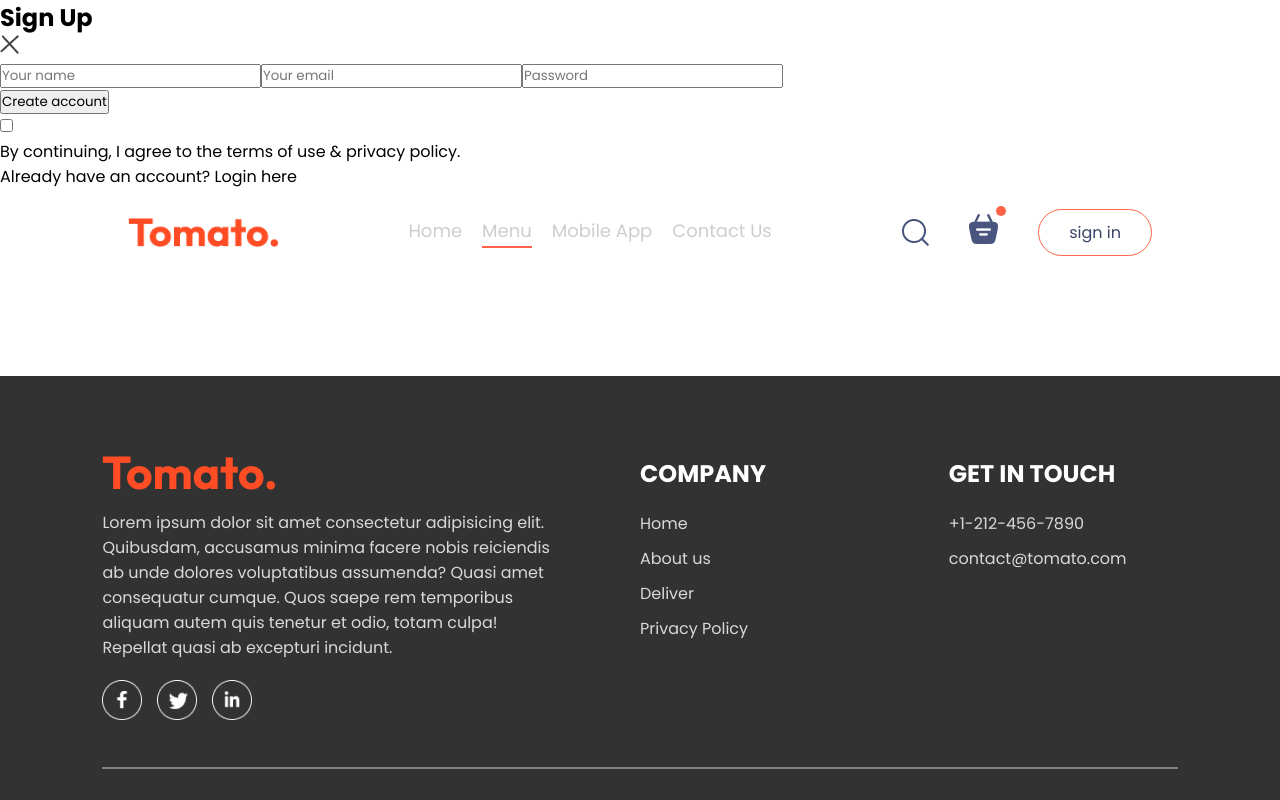
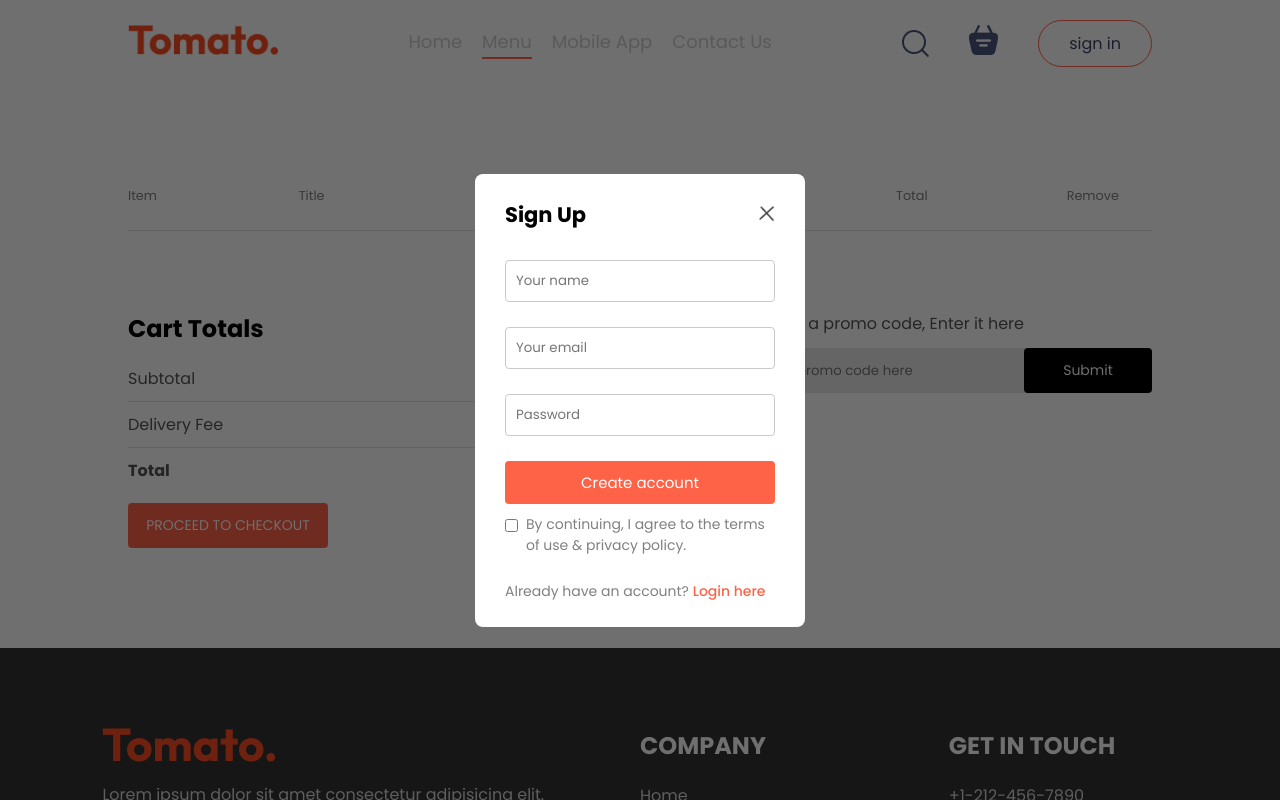
Before and after one commit to TheBoolean-Boy/Foodivery, a React (Vite) app: page /cart in a window 1280 px wide. Both pictures are taken after a click on the button "sign in". Shown: the top 800 px of the page. Built offline with nearby package versions, Linux system fonts and the light colour scheme.

Commit message:
total cart amount

```diff
--- a/src/Components/LoginPopup/LoginPopup.css
+++ b/src/Components/LoginPopup/LoginPopup.css
@@ -0,0 +1,69 @@
+.login-popup{
+  position: absolute;
+  z-index: 11;
+  width: 100%;
+  height: 100%;
+  background: #00000090;
+  display: grid;
+}
+
+.login-popip-container{
+  place-self: center;
+  width: max(23vw, 330px);
+  color: #808080;
+  background-color: white;
+  display: flex;
+  flex-direction: column;
+  gap: 25px;
+  padding: 25px  30px;
+  border-radius: 8px;
+  font-size: 14px;
+  animation: fadeIn 0.5s;
+}
+
+.login-popup-title{
+  display: flex;
+  justify-content: space-between;
+  align-items: center;
+  color: black;
+}
+.login-popup-title img{
+  width: 16px;
+  cursor: pointer;
+}
+.login-popup-inputs{
+  display: flex;
+  flex-direction: column;
+  gap: 20px;
+}
+.login-popup-inputs input{
+  outline: none;
+  border: 1px solid #c9c9c9;
+  padding: 10px;
+  border-radius: 4px;
+}
+
+.login-popip-container button{
+  border: none;
+  padding: 10px;
+  color: white;
+  background-color: tomato;
+  border-radius: 4px;
+  font-size: 15px;
+  cursor: pointer;
+}
+
+.login-popup-condition{
+  display: flex;
+  gap: 8px;
+  align-items: start;
+  margin-top: -15px;
+}
+.login-popip-container input{
+  margin-top: 5px;
+}
+.login-popip-container p span{
+  color: tomato;
+  font-weight: 500;
+  cursor: pointer;
+}
--- a/src/Components/LoginPopup/LoginPopup.jsx
+++ b/src/Components/LoginPopup/LoginPopup.jsx
@@ -32,8 +32,8 @@
           <p>By continuing, I agree to the terms of use & privacy policy.</p>
         </div>
         {state === "Login"
-          ? <p>Create a new account? <span onClick={() => setCurrState("Sign Up")}>Click here</span></p>
-          : <p>Already have an account? <span onClick={() => setCurrState("Login")}>Login here</span></p>
+          ? <p>Create a new account? <span onClick={() => setState("Sign Up")}>Click here</span></p>
+          : <p>Already have an account? <span onClick={() => setState("Login")}>Login here</span></p>
         }
 
       </form>
--- a/src/Components/Navbar/Navbar.css
+++ b/src/Components/Navbar/Navbar.css
@@ -63,7 +63,8 @@
   border-radius: 5px;
   background-color: tomato;
   top: -8px;
-  right: -8px;
+  right: 9.5px;
+  z-index: 8;
 }
 @media (max-width: 1050px) {
   .navbar .logo {
--- a/src/Components/Navbar/Navbar.jsx
+++ b/src/Components/Navbar/Navbar.jsx
@@ -1,14 +1,17 @@
 import './Navbar.css'
 import { assets } from '../../assets/assets'
-import { useState } from 'react'
-import { Link } from 'react-router-dom';
+import { useContext, useState } from 'react'
+import { Link, Links } from 'react-router-dom';
+import { StoreContext } from '../../Context/StoreContext';
 
 const Navbar = ({setShowLogin}) => {
+
   const [menu, setMenu] = useState("menu");
+  const {getTotalCartAmount} = useContext(StoreContext);
 
   return (
     <div className="navbar">
-      <img src={assets.logo} alt=""  className='logo'/>
+      <Link to="/"><img src={assets.logo} alt=""  className='logo'/></Link>
       <ul className="navbar-menu">
         <Link to="/" onClick={ () => setMenu("home")} className={menu ==="home"? "active": ""}>Home</Link>
         <a href= "#explore-menu" onClick={ () => setMenu("menu")} className={menu ==="menu"? "active": ""}>Menu</a>
@@ -18,8 +21,8 @@
       <div className="navbar-right">
         <img src={assets.search_icon} alt="" />
         <div className="navbar-search-icon">
-          <img src={assets.basket_icon} alt="" />
-          <div className="dot"></div>
+          <Link to= "/cart"> <img src={assets.basket_icon} alt="" /></Link>
+          <div className={getTotalCartAmount()? "dot": ""}></div>
         </div>
         <button onClick={() => setShowLogin(true)}>sign in</button>
       </div>
--- a/src/Context/StoreContext.jsx
+++ b/src/Context/StoreContext.jsx
@@ -7,31 +7,39 @@
 
   const [cartItems, setCartItems] = useState({});
 
-  const addToCart = (itemId) =>{
-    if(!cartItems[itemId]){
-      setCartItems( (prev) => ({...prev,[itemId]:1}) )
+  const addToCart = (itemId) => {
+    if (!cartItems[itemId]) {
+      setCartItems((prev) => ({ ...prev, [itemId]: 1 }))
     }
-    else{
-      setCartItems ( (prev) => ({...prev, [itemId]: prev[itemId]+1}) )
+    else {
+      setCartItems((prev) => ({ ...prev, [itemId]: prev[itemId] + 1 }))
     }
   }
 
   const removeFromCart = (itemId) => {
-    setCartItems( (prev) => ({...prev, [itemId]: prev[itemId]-1}) )
+    setCartItems((prev) => ({ ...prev, [itemId]: prev[itemId] - 1 }))
   }
 
-  useEffect ( () => {
-    console.log(cartItems);
-  }, [cartItems])
+  const getTotalCartAmount = () => {
+    let totalAmount = 0
+    for (const item in cartItems) {
+      if (cartItems[item] > 0) {
+        let itemPrice = food_list.find((product) => product._id === item);
+        totalAmount += itemPrice.price * cartItems[item];
+      }
+    }
+    return totalAmount;
+  }
 
   const contextValue = {
     food_list,
     cartItems,
     setCartItems,
     addToCart,
-    removeFromCart
+    removeFromCart,
+    getTotalCartAmount
   }
-  return(
+  return (
     <StoreContext.Provider value={contextValue}>
       {props.children}
     </StoreContext.Provider>
--- a/src/Pages/Cart/Cart.css
+++ b/src/Pages/Cart/Cart.css
@@ -0,0 +1,96 @@
+.cart {
+  margin-top: 100px;
+}
+
+.cart-items-title {
+  display: grid;
+  grid-template-columns: 1fr 1.5fr 1fr 1fr 1fr 0.5fr;
+  align-items: center;
+  color: grey;
+  font-size: max(1vw, 12px);
+}
+.cart-items-item{
+  margin: 10px 0px;
+  color: black;
+}
+.cart-items-item img{
+  width: 50px;
+}
+.cart hr{
+  height: 1px;
+  background: #e2e2e2;
+  border: none;
+}
+.cart-items-item .cross{
+  cursor: pointer;
+}
+
+.cart-bottom{
+  margin-top: 80px;
+  display: flex;
+  justify-content: space-between;
+  gap: max(12vw, 20px);
+}
+
+.cart-total{
+  flex: 1;
+  display: flex;
+  flex-direction: column;
+  gap: 20px;
+}
+.cart-total-details{
+  display: flex;
+  justify-content: space-between;
+  color: #555;
+}
+.cart-total  hr{
+  margin: 10px 0px;
+}
+
+.cart-total button{
+  color: white;
+  background: tomato;
+  border-radius: 4px;
+  width: max(15vw, 200px);
+  padding: 12px 0px;
+  border: none;
+  cursor: pointer;
+  font-size: 14px;
+}
+.cart-promocode{
+  flex: 1;
+}
+.cart-promocode p{
+  color: #555;
+  margin-bottom: 12px;
+}
+.cart-promocode-input{
+  display: flex;
+  justify-content: space-between;
+  align-items: center;
+  background-color: #eaeaea;
+  border-radius: 4px;
+}
+.cart-promocode-input input{
+  background: transparent;
+  padding: 12px 10px;
+  border: none;
+  outline: none;
+}
+
+.cart-promocode-input button{
+  color: white;
+  background: black;
+  border-radius: 4px;
+  width: max(10vw, 100px);
+  padding: 12px 10px;
+  border: none;
+  cursor: pointer;
+  font-size: 14px;
+}
+
+@media (max-width: 750px) {
+  .cart-bottom{
+    flex-direction: column-reverse;
+  }
+}
--- a/src/Pages/Cart/Cart.jsx
+++ b/src/Pages/Cart/Cart.jsx
@@ -1,8 +1,83 @@
 import './Cart.css'
+import { StoreContext } from '../../Context/StoreContext'
+import { useContext } from 'react'
+import { useNavigate } from 'react-router-dom';
 
-const Cart =  () => {
-  return(
-    <div>
+const Cart = () => {
+  const { cartItems, food_list, removeFromCart, getTotalCartAmount } = useContext(StoreContext);
+  const navigate = useNavigate();
+
+  return (
+    <div className='cart'>
+
+      <div className="cart-items">
+        <div className="cart-items-title">
+          <p>Item</p>
+          <p>Title</p>
+          <p>Price</p>
+          <p>Quantity</p>
+          <p>Total</p>
+          <p>Remove</p>
+        </div>
+        <br />
+        <hr />
+        {
+          food_list.map((item, index) => {
+            if (cartItems[item._id] > 0) {
+              return (
+                <div>
+                  <div className='cart-items-title cart-items-item'>
+                    <img src={item.image} alt="" />
+                    <p>{item.name}</p>
+                    <p>${item.price}</p>
+                    <p>{cartItems[item._id]}</p>
+                    <p>${item.price * cartItems[item._id]}</p>
+                    <p onClick={() => removeFromCart(item._id)} className='cross'>X</p>
+                  </div>
+                  <hr />
+                </div>
+              )
+            }
+          })
+        }
+      </div>
+
+      <div className="cart-bottom">
+
+        <div className="cart-total">
+          <h2>Cart Totals</h2>
+          <div>
+            <div className="cart-total-details">
+              <p>Subtotal</p>
+              <p>${getTotalCartAmount()}</p>
+            </div>
+            <hr />
+            <div className="cart-total-details">
+              <p>Delivery Fee</p>
+              <p>${getTotalCartAmount()? 2: 0}</p>
+            </div>
+            <hr />
+            <div className="cart-total-details">
+              <b>Total</b>
+              <b>${getTotalCartAmount()? getTotalCartAmount()+2 : 0}</b>
+            </div>
+          </div>
+          <button onClick={()=> navigate('/order')}>PROCEED TO CHECKOUT</button>
+        </div>
+
+
+        <div className="cart-promocode">
+          <div>
+            <p>If you have a promo code, Enter it here</p>
+            <div className='cart-promocode-input'>
+              <input type="text" placeholder='Enter your promo code here' />
+              <button>Submit</button>
+            </div>
+          </div>
+        </div>
+
+      </div>
+
 
     </div>
   )
```
